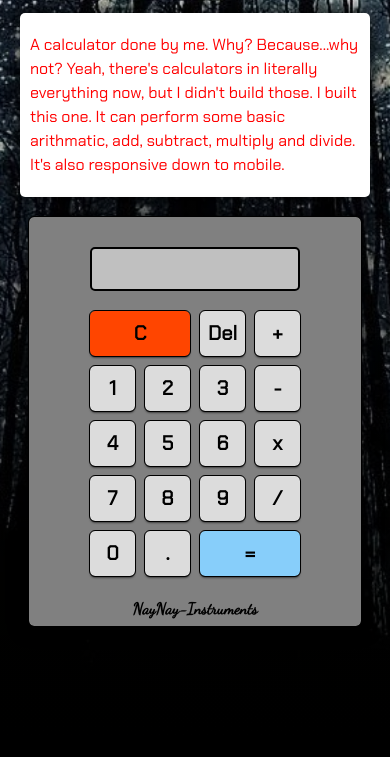
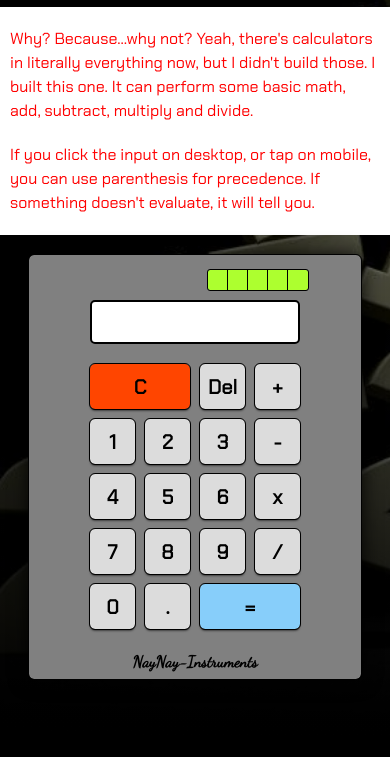
Before and after one commit to NayNayRen/Calculator, a plain HTML site: page index.html in a window 390 px wide. Shown: the part 172-929 px from the top of the page. Drawn offline with Linux system fonts and the light colour scheme.

Commit message:
added solar, description, and better eval checks with responses

```diff
--- a/index.html
+++ b/index.html
@@ -18,12 +18,21 @@
 <body>
   <header class="header">Calculate Some Numbers</header>
   <main class="main">
+    <h1>A calculator done by me.</h1>
     <div class="container">
-      <p>A calculator done by me. Why? Because...why not? Yeah, there's calculators in literally everything now, but I
-        didn't build those. I built this one. It can perform some basic arithmatic, add, subtract, multiply and divide.
-        It's also responsive down to mobile.
+      <p>Why? Because...why not? Yeah, there's calculators in literally everything now, but I
+        didn't build those. I built this one. It can perform some basic math, add, subtract, multiply and divide.
       </p>
+      <p>If you click the input on desktop, or tap on mobile, you can use parenthesis for precedence. If something
+        doesn't evaluate, it will tell you.</p>
       <form class="calculator" name="calculator">
+        <div class="solar-container">
+          <div class="solar-cell"></div>
+          <div class="solar-cell"></div>
+          <div class="solar-cell"></div>
+          <div class="solar-cell"></div>
+          <div class="solar-cell"></div>
+        </div>
         <input class="output" name="output">
         <div class="btn-container">
           <div class="btn-group">
--- a/scripts/calculations.js
+++ b/scripts/calculations.js
@@ -3,11 +3,22 @@ function insert(num) {
 }
 
 function equals() {
-  const num = document.calculator.output.value;
-  if (num) {
-    document.calculator.output.value = eval(num);
+  const expression = document.calculator.output.value;
+  try {
+    eval(expression);
+    if (eval(expression) === undefined) {
+      return document.calculator.output.value = 'Empty Input...'
+    } else {
+
+      return document.calculator.output.value = eval(expression);
+    }
+  }
+  catch (error) {
+    // console.log(error);
+    return document.calculator.output.value = 'Not Valid...';
   }
 }
+
 function back() {
   const num = document.calculator.output.value;
   document.calculator.output.value = num.substring(0, num.length - 1);
--- a/styles/styles.css
+++ b/styles/styles.css
@@ -65,7 +65,7 @@ body {
   justify-content: center;
   margin: 0 auto;
   outline: solid 1px #000;
-  padding: 30px 15px;
+  padding: 15px 15px 30px 15px;
   position: relative;
   width: 275px;
 }
@@ -111,7 +111,7 @@ body {
   font-size: 18px;
   margin-bottom: 20px;
   padding: 20px 10px;
-  width: 500px;
+  width: 700px;
 }
 
 .equals-btn {
@@ -164,11 +164,11 @@ footer {
       left bottom, left top,
       from(rgba(0, 0, 0, 1)),
       to(rgba(0, 0, 0, 0))),
-    url("../img/trees-and-stars.webp");
+    url("../img/numbers-background-alt.webp");
   background-image: linear-gradient(0deg,
       rgba(0, 0, 0, 1),
       rgba(0, 0, 0, 0)),
-    url("../img/trees-and-stars.webp");
+    url("../img/numbers-background-alt.webp");
   background-position: center;
   background-size: cover;
   display: -ms-flexbox;
@@ -180,10 +180,15 @@ footer {
   /* outline: solid 1px red; */
 }
 
+.main h1 {
+  color: #fff;
+}
+
 .output {
-  background-color: #C0C0C0;
+  background-color: #fff;
   border: solid 2px #000;
   border-radius: 5px;
+  color: #000;
   font-size: 20px;
   margin: 0 auto;
   padding: 5px;
@@ -195,9 +200,42 @@ footer {
   outline: none;
 }
 
+.solar-cell {
+  background-color: #ADFF2F;
+  height: 20px;
+  width: 20px;
+  outline: solid 1px #000;
+}
+
+.solar-cell:first-of-type {
+  border-bottom-left-radius: 2px;
+  border-top-left-radius: 2px;
+}
+
+.solar-cell:last-of-type {
+  border-bottom-right-radius: 2px;
+  border-top-right-radius: 2px;
+}
+
+.solar-container {
+  -ms-flex-direction: row;
+  -ms-flex-pack: end;
+  -webkit-box-direction: normal;
+  -webkit-box-orient: horizontal;
+  -webkit-box-pack: end;
+  display: -ms-flexbox;
+  display: -webkit-box;
+  display: flex;
+  flex-direction: row;
+  justify-content: flex-end;
+  margin: 0 auto 10px auto;
+  width: 225px;
+  /* outline: solid 1px #000; */
+}
+
 @media(max-width: 700px) {
   .container {
-    width: 90%;
+    width: 95%;
   }
 
   .container p {
@@ -214,11 +252,23 @@ footer {
 
 @media (max-width: 400px) {
   .calculator {
-    width: 95%;
+    width: 85%;
   }
 
   .container {
+    padding: 20px 0;
     width: 100%;
+  }
+
+  .container p {
+    -webkit-box-shadow: none;
+    border-radius: 0;
+    box-shadow: none;
+  }
+
+  .container p:first-of-type {
+    margin-bottom: 0;
+    padding: 20px 10px 0 10px;
   }
 
   .main {
@@ -226,10 +276,10 @@ footer {
         left bottom, left top,
         from(rgba(0, 0, 0, 1)),
         to(rgba(0, 0, 0, 0))),
-      url("../img/trees-and-stars-mobile.webp");
+      url("../img/numbers-background-mobile.webp");
     background-image: linear-gradient(0deg,
         rgba(0, 0, 0, 1),
         rgba(0, 0, 0, 0)),
-      url("../img/trees-and-stars-mobile.webp");
+      url("../img/numbers-background-mobile.webp");
   }
 }
```
Also changed, not shown: img/numbers-background-alt.jpg (added), img/numbers-background-alt.webp (added), img/numbers-background-mobile.jpg (added), img/numbers-background-mobile.webp (added), img/trees-and-stars-mobile.jpg (deleted), img/trees-and-stars-mobile.webp (deleted), img/trees-and-stars.jpg (deleted), img/trees-and-stars.webp (deleted).
